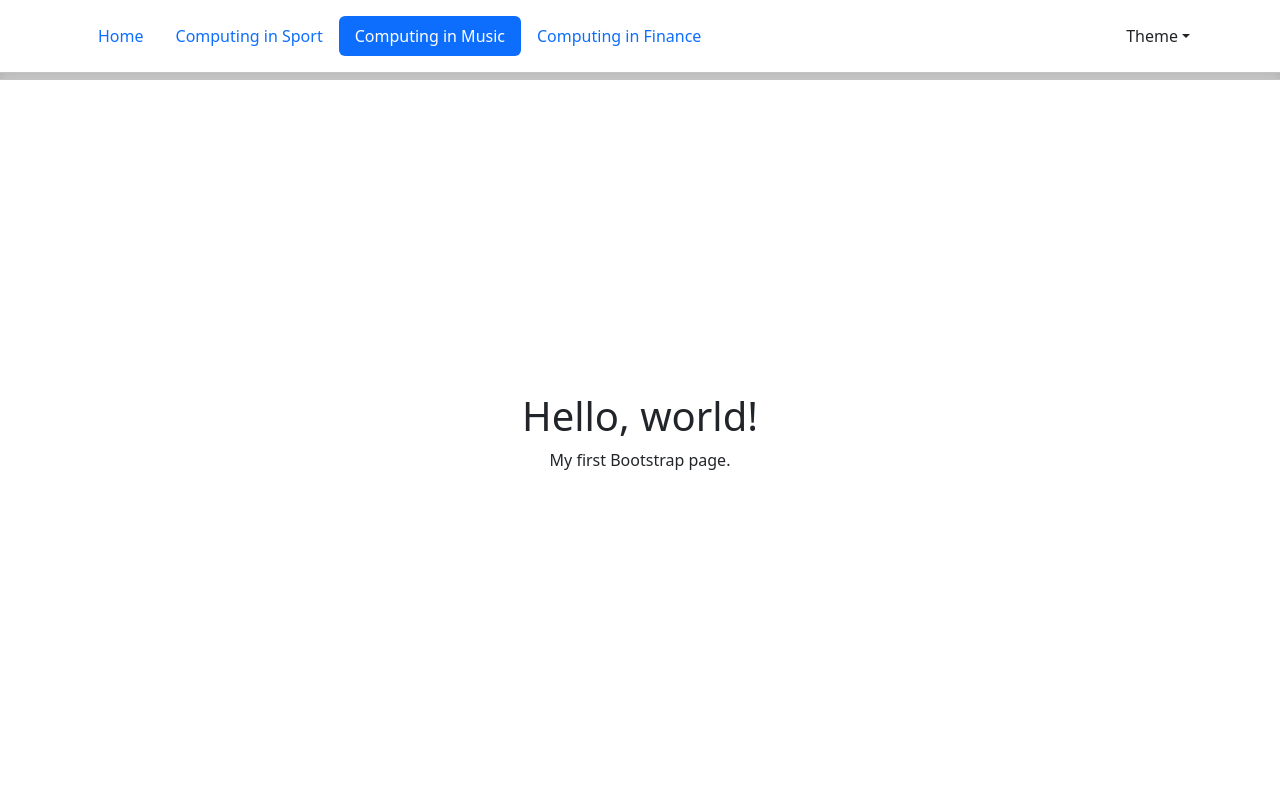
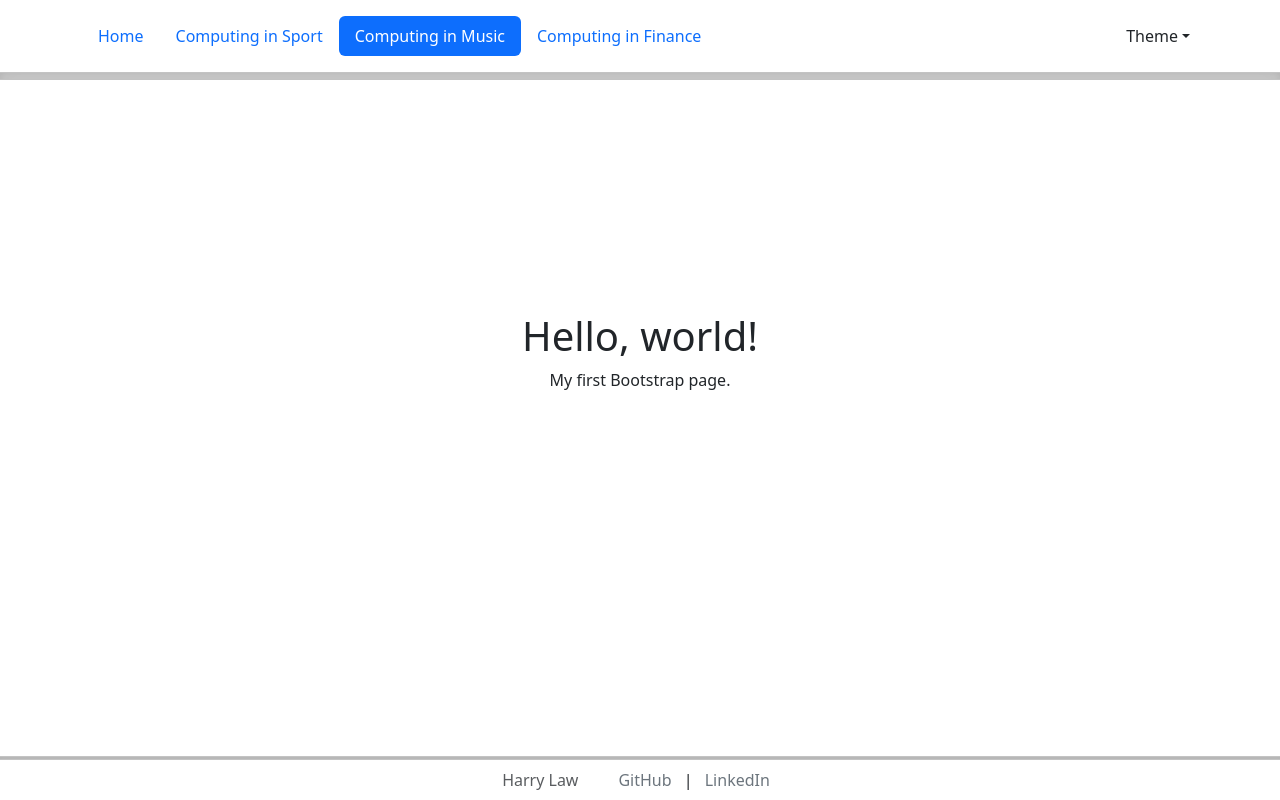
Before and after one commit to pawelliskiewicz/groupwork, a website: page computing_in_music.html in a window 1280 px wide. Drawn offline with nearby package versions, Linux system fonts and the light colour scheme.

Commit message:
feat: add footers with links

```diff
--- a/computing_in_music.html
+++ b/computing_in_music.html
@@ -9,6 +9,7 @@
   </head>
   <script src="./dark.js"></script>
   <body>
+    <div class="fixed-top">
       <div class="container">
         <header class="d-flex justify-content-between py-3">
           <ul class="nav nav-pills">
@@ -29,14 +30,29 @@
           </li>
         </header>
       </div>
-
       <div class="b-divider"></div>
+    </div>
 
     <div class="container d-flex flex-column align-items-center justify-content-center p-5" style="min-width: 100%; min-height: calc(100vh - 5rem);">
       <h1>Hello, world!</h1>
       <p>My first Bootstrap page.</p>
     </div>
 
+    <div class="fixed-bottom">
+      <div class="b-divider-small"></div>
+      <div class="container">
+        <footer class="d-flex justify-content-center align-items-center">
+          <div class="d-flex align-items-center footer-content py-2">
+            <p class="text-muted">Harry Law</p>
+            <p>
+              <a href="https://github.com/h5law" target="_blank">GitHub</a> |
+              <a href="https://www.linkedin.com/in/harryslaw" target="_blank">LinkedIn</a>
+            </p>
+          </div>
+        </footer>
+      </div>
+    </div>
+
     <script src="https://cdn.jsdelivr.net/npm/bootstrap@5.3.2/dist/js/bootstrap.bundle.min.js" integrity="sha384-C6RzsynM9kWDrMNeT87bh95OGNyZPhcTNXj1NW7RuBCsyN/o0jlpcV8Qyq46cDfL" crossorigin="anonymous"></script>
   </body>
 </html>
--- a/styles.css
+++ b/styles.css
@@ -12,7 +12,7 @@
     border: solid rgba(0, 0, 0, .15);
     border-width: 1px 0;
     box-shadow: inset 0 .5em 1.5em rgba(0, 0, 0, .1), inset 0 .125em .5em rgba(0, 0, 0, .15);
-    margin: 15px 0;
+    margin: 15px 0 0 0;
 }
 
 .b-divider-smaller {
@@ -41,3 +41,27 @@
     width: 85%;
     text-align: center;
 }
+
+.footer-content p {
+    margin: 0;
+}
+
+.footer-content p:first-child {
+    margin-right: 1rem;
+}
+
+.footer-content p + p {
+    margin-left: 1rem;
+}
+
+.footer-content a {
+    margin: 0 .5rem;
+    color: #6c757d;
+    text-decoration: none;
+}
+
+.footer-content a:hover,
+.footer-content a:focus {
+    text-decoration: underline;
+    color: #0d6efd;
+}
```
Also changed, not shown: computing_in_sport.html (+17 -1 lines), finance.html (+17 -1 lines). Lines whose indentation alone changed are shown as unchanged.
